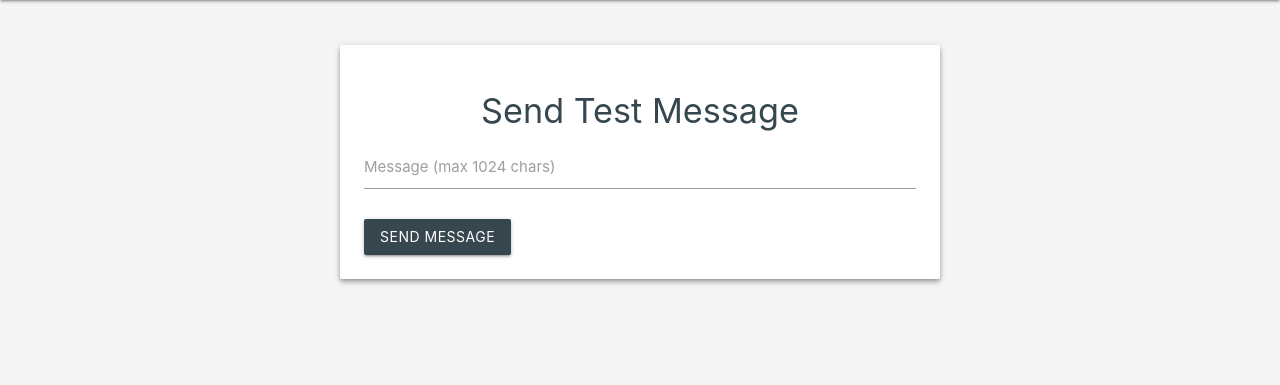
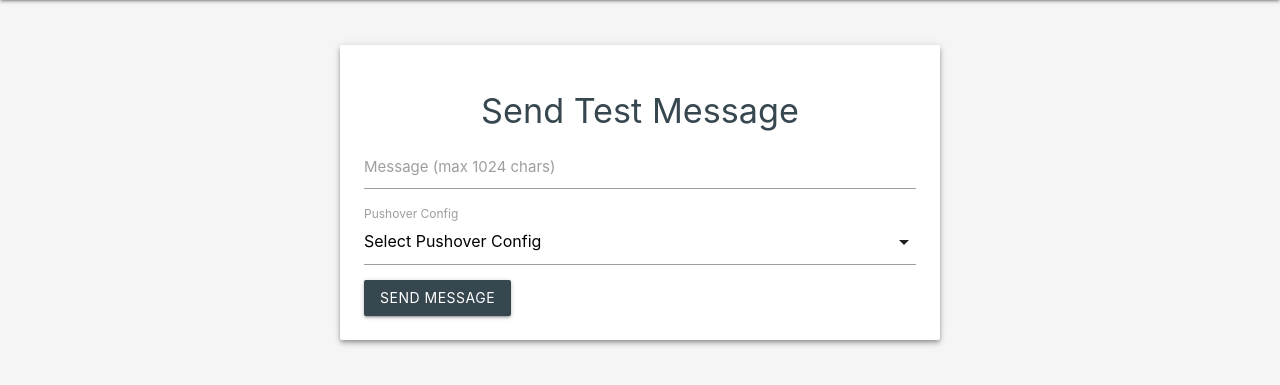
Before and after one commit to mlewis26201/pushgate, a FastAPI app: page /send-message in a window 1280 px wide. Shown: the part 64-449 px from the top of the page. Run offline with FastAPI, Linux system fonts and the light colour scheme; the visitor is signed in with stand-in values (Sample User, id 1).

Commit message:
Add Pushover configuration management with CRUD operations and UI updates

```diff
--- a/app/main.py
+++ b/app/main.py
@@ -103,32 +103,44 @@ def delete_token(request: Request, token_id: int = Form(...), db: Session = Depe
 
 @app.get("/pushover-config", response_class=HTMLResponse)
 def pushover_config_page(request: Request, db: Session = Depends(get_db), admin=Depends(get_current_admin), msg: str = Query(None)):
-    config = db.query(PushoverConfig).first()
-    app_token = user_key = ""
-    if config:
-        try:
-            app_token = decrypt(config.encrypted_app_token)
-            user_key = decrypt(config.encrypted_user_key)
-        except Exception:
-            app_token = user_key = "<decryption error>"
+    configs = db.query(PushoverConfig).all()
     csrf_token = get_csrf_token(request)
-    return templates.TemplateResponse("pushover_config.html", {"request": request, "app_token": app_token, "user_key": user_key, "msg": msg, "csrf_token": csrf_token})
+    return templates.TemplateResponse("pushover_config.html", {"request": request, "configs": configs, "msg": msg, "csrf_token": csrf_token})
+
+@app.post("/pushover-config/add")
+def add_pushover_config(request: Request, name: str = Form(...), app_token: str = Form(...), user_key: str = Form(...), db: Session = Depends(get_db), admin=Depends(get_current_admin), csrf_token: str = Form(...)):
+    verify_csrf(request, csrf_token)
+    from .crypto import encrypt
+    enc_app_token = encrypt(app_token)
+    enc_user_key = encrypt(user_key)
+    config = PushoverConfig(name=name, encrypted_app_token=enc_app_token, encrypted_user_key=enc_user_key)
+    db.add(config)
+    db.commit()
+    return RedirectResponse(url="/pushgate/pushover-config?msg=Config+added", status_code=303)
 
 @app.post("/pushover-config/update")
-def update_pushover_config(request: Request, app_token: str = Form(...), user_key: str = Form(...), db: Session = Depends(get_db), admin=Depends(get_current_admin), csrf_token: str = Form(...)):
+def update_pushover_config(request: Request, config_id: int = Form(...), name: str = Form(...), app_token: str = Form(...), user_key: str = Form(...), db: Session = Depends(get_db), admin=Depends(get_current_admin), csrf_token: str = Form(...)):
     verify_csrf(request, csrf_token)
-    config = db.query(PushoverConfig).first()
-    enc_app_token = encrypt(app_token)
-    enc_user_key = encrypt(user_key)
-    if config:
-        config.encrypted_app_token = enc_app_token
-        config.encrypted_user_key = enc_user_key
-        config.updated_at = datetime.utcnow()
-    else:
-        config = PushoverConfig(encrypted_app_token=enc_app_token, encrypted_user_key=enc_user_key)
-        db.add(config)
+    config = db.query(PushoverConfig).filter(PushoverConfig.id == config_id).first()
+    if not config:
+        return RedirectResponse(url="/pushgate/pushover-config?msg=Config+not+found", status_code=303)
+    from .crypto import encrypt
+    config.name = name
+    config.encrypted_app_token = encrypt(app_token)
+    config.encrypted_user_key = encrypt(user_key)
+    config.updated_at = datetime.utcnow()
     db.commit()
     return RedirectResponse(url="/pushgate/pushover-config?msg=Config+updated", status_code=303)
+
+@app.post("/pushover-config/delete")
+def delete_pushover_config(request: Request, config_id: int = Form(...), db: Session = Depends(get_db), admin=Depends(get_current_admin), csrf_token: str = Form(...)):
+    verify_csrf(request, csrf_token)
+    config = db.query(PushoverConfig).filter(PushoverConfig.id == config_id).first()
+    if not config:
+        return RedirectResponse(url="/pushgate/pushover-config?msg=Config+not+found", status_code=303)
+    db.delete(config)
+    db.commit()
+    return RedirectResponse(url="/pushgate/pushover-config?msg=Config+deleted", status_code=303)
 
 @app.post("/send")
 def send_message(token: str = Form(...), message: str = Form(...), db: Session = Depends(get_db)):
@@ -232,23 +244,22 @@ def messages_page(
     )
 
 @app.get("/send-message", response_class=HTMLResponse)
-def send_message_form(request: Request, admin=Depends(get_current_admin), msg: str = Query(None), error: str = Query(None)):
-    return templates.TemplateResponse("send_message.html", {"request": request, "msg": msg, "error": error})
+def send_message_form(request: Request, db: Session = Depends(get_db), admin=Depends(get_current_admin), msg: str = Query(None), error: str = Query(None)):
+    configs = db.query(PushoverConfig).all()
+    return templates.TemplateResponse("send_message.html", {"request": request, "msg": msg, "error": error, "configs": configs})
 
 @app.post("/send-message", response_class=HTMLResponse)
-def send_message_admin(request: Request, message: str = Form(...), db: Session = Depends(get_db), admin=Depends(get_current_admin)):
-    # Use the first token in the DB for sending, or allow admin to select (simple version: use first)
-    from .models import Token
+def send_message_admin(request: Request, message: str = Form(...), pushover_config_id: int = Form(...), db: Session = Depends(get_db), admin=Depends(get_current_admin)):
+    from .models import Token, PushoverConfig
     tokens = db.query(Token).all()
     if not tokens:
         return RedirectResponse(url="/pushgate/send-message?error=No+tokens+available", status_code=303)
     token = decrypt(tokens[0].encrypted_token)
-    # Reuse the /send logic
-    from fastapi import status as fastapi_status
-    from fastapi.responses import JSONResponse
+    config = db.query(PushoverConfig).filter(PushoverConfig.id == pushover_config_id).first()
+    if not config:
+        return RedirectResponse(url="/pushgate/send-message?error=Invalid+Pushover+config", status_code=303)
     try:
-        # Call the /send endpoint logic directly
-        response = send_message(token=token, message=message, db=db)
+        response = send_message(token=token, message=message, db=db, pushover_config=config)
         return RedirectResponse(url="/pushgate/send-message?msg=Message+sent", status_code=303)
     except HTTPException as e:
         return RedirectResponse(url=f"/pushgate/send-message?error={e.detail}", status_code=303)
--- a/app/models.py
+++ b/app/models.py
@@ -25,6 +25,7 @@ class Message(Base):
 class PushoverConfig(Base):
     __tablename__ = "pushover_config"
     id = Column(Integer, primary_key=True, index=True)
+    name = Column(String, nullable=False, unique=True)  # New: human-friendly name
     encrypted_app_token = Column(String, nullable=False)
     encrypted_user_key = Column(String, nullable=False)
     updated_at = Column(DateTime, default=datetime.utcnow)
--- a/app/pushover.py
+++ b/app/pushover.py
@@ -6,8 +6,9 @@ from sqlalchemy.orm import Session
 
 PUSHOVER_API_URL = "https://api.pushover.net/1/messages.json"
 
-def send_pushover_message(db: Session, message: str):
-    config = db.query(PushoverConfig).first()
+def send_pushover_message(db: Session, message: str, config=None):
+    if config is None:
+        config = db.query(PushoverConfig).first()
     if not config:
         raise Exception("Pushover config not set")
     app_token = decrypt(config.encrypted_app_token)
--- a/app/templates/send_message.html
+++ b/app/templates/send_message.html
@@ -31,10 +31,25 @@
                     <textarea id="message" name="message" class="materialize-textarea" required maxlength="1024"></textarea>
                     <label for="message">Message (max 1024 chars)</label>
                 </div>
+                <div class="input-field">
+                    <select id="pushover_config_id" name="pushover_config_id" required>
+                        <option value="" disabled selected>Select Pushover Config</option>
+                        {% for c in configs %}
+                        <option value="{{ c.id }}">{{ c.name }}</option>
+                        {% endfor %}
+                    </select>
+                    <label for="pushover_config_id">Pushover Config</label>
+                </div>
                 <button class="btn blue-grey darken-3" type="submit">Send Message</button>
             </form>
         </div>
     </div>
     <script src="https://cdnjs.cloudflare.com/ajax/libs/materialize/1.0.0/js/materialize.min.js"></script>
+    <script>
+        document.addEventListener('DOMContentLoaded', function() {
+            var elems = document.querySelectorAll('select');
+            M.FormSelect.init(elems);
+        });
+    </script>
 </body>
 </html>
```
Also changed, not shown: app/templates/pushover_config.html (+53 -9 lines).
